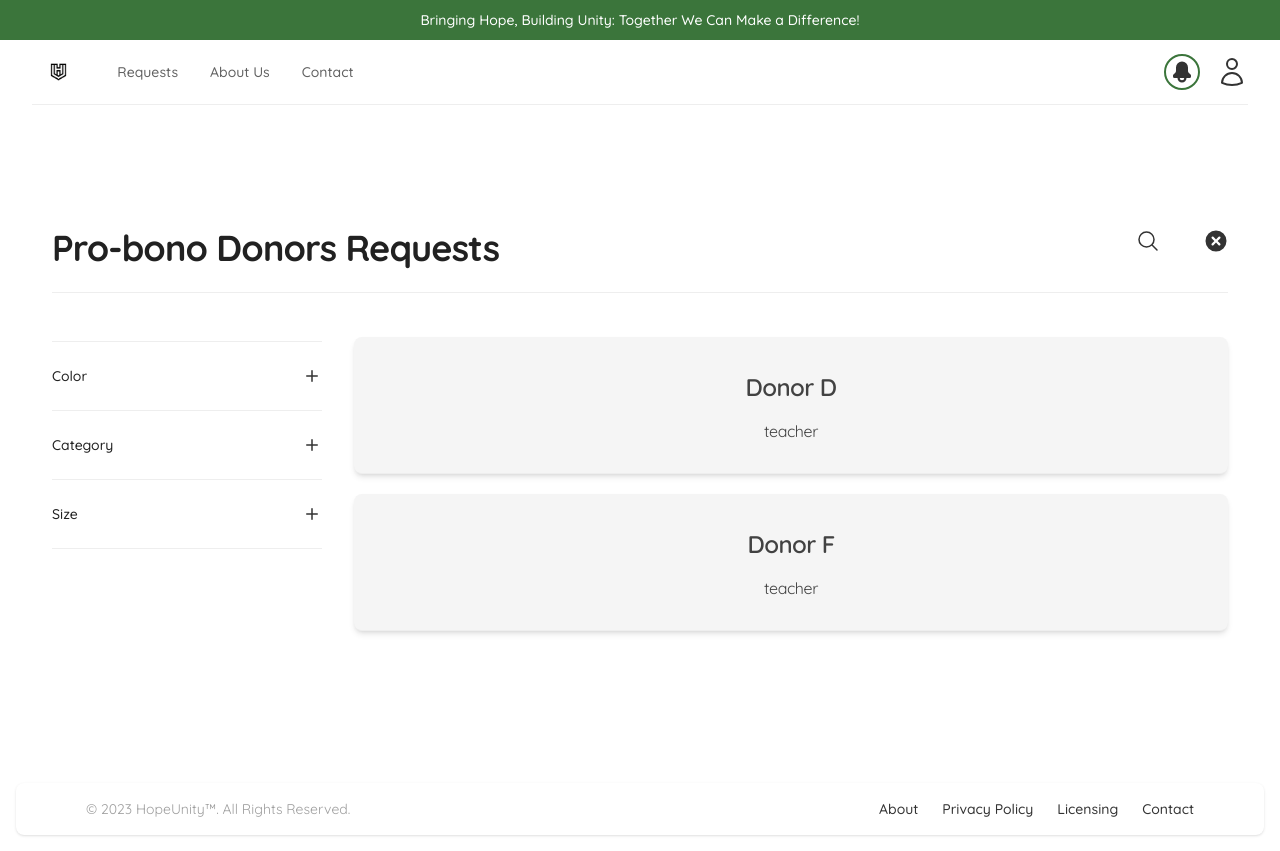
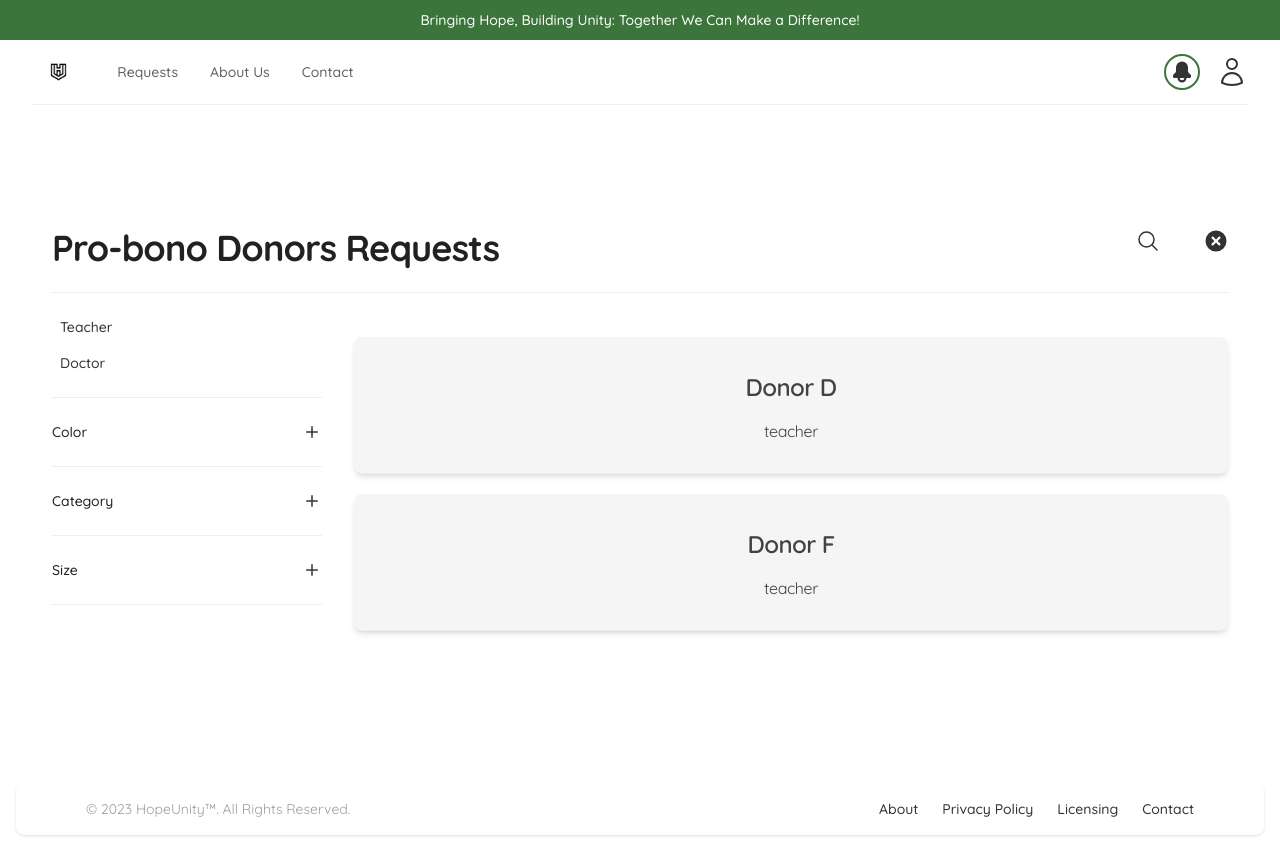
Before and after one commit to KizzleMcBizzle/FrontEnd-Charity-Website, a React (Create React App) app: page /admin/req/donors in a window 1280 px wide. Built offline with nearby package versions, Linux system fonts and the light colour scheme; data requests are answered from the project's data file.

Commit message:
Changes to FilterSideBar
now it takes type as a prop to decide which page it is coming from and where its going to

```diff
--- a/src/DonorReqFetch.js
+++ b/src/DonorReqFetch.js
@@ -18,6 +18,7 @@ const DonorReqFetch = () => {
         {donors && <FilterSideBar
                     results = {donors.filter(donor => !donor.verified)}
                     title='Pro-bono Donors Requests'
+                    type = 'donorApplicationProBono'
                     />}
     </div>
   );
--- a/src/FilterSideBar.js
+++ b/src/FilterSideBar.js
@@ -54,7 +54,8 @@ function classNames(...classes) {
     return classes.filter(Boolean).join(' ')
 }
 
-export default function Example({title , results}) {
+export default function Example({title , results , type}) {
+
     const [mobileFiltersOpen, setMobileFiltersOpen] = useState(false)
     const [open, setOpen] = useState(false)
     const [isSearchOpen, setIsSearchOpen] = useState(false);
@@ -63,7 +64,7 @@ export default function Example({title , results}) {
     const [filteredResults, setFilteredResults] = useState(results);
 
 
-    let url = ``;
+
     let page = <></>;
     let subCategories =[];
 
@@ -73,27 +74,35 @@ export default function Example({title , results}) {
     };
 
     if (Array.isArray(results) && results.length > 0) {
-      const firstResult = results[0];
+      if (type === 'adminReqOrgs') {
 
-      if (firstResult.hasOwnProperty("organizationName") && firstResult.hasOwnProperty("organizationType")) {
-        url = "/admin/req/orgs/";
         page =<OrgUseReq
                orgs ={filteredResults}
                />;
 
+
+        /*fetches all subcategories from the result*/
         const uniqueCategories = [...new Set(results.map(org => org.organizationType))];
         subCategories = addNameToOrganizationTypes(uniqueCategories);
+      }
+      else if (type === 'donorApplicationProBono') {
 
-      } else if (firstResult.hasOwnProperty("role")) {
-        url = "/admin/req/donors/";
-        page = <DonUseReq donors = {filteredResults}/>;
+            page = <DonUseReq donors = {filteredResults}/>;
+            subCategories = [
+                            {name :'Teacher'},
+                            {name:'Doctor'}
+                            ];
       }
     }
 
     const filterByCategory = (categoryName) => {
-
-
-        const filteredItems = results.filter(result => result.organizationType === categoryName);
+        let filteredItems = [];
+        if(type === 'adminReqOrgs'){
+            filteredItems = results.filter(result => result.organizationType === categoryName);
+        }
+        else if(type === 'donorApplicationProBono'){
+            filteredItems = results.filter(result => result.role.toLowerCase() === categoryName.toLowerCase());
+        }
         setFilteredResults(filteredItems);
     };
 
@@ -102,7 +111,7 @@ export default function Example({title , results}) {
         setSearchItem(searchTerm);
 
         const filteredItems = results.filter((result) =>
-        result.name.toLowerCase().includes(searchTerm.toLowerCase())
+            result.name.toLowerCase().includes(searchTerm.toLowerCase())
         );
 
     setFilteredResults(filteredItems);
--- a/src/OrgReqFetch.js
+++ b/src/OrgReqFetch.js
@@ -5,7 +5,7 @@ import FilterSideBar from "./FilterSideBar";
 
 const OrgReqFetch = () => {
 
-    const {data : orgs, isPending, error} = useFetch('http://localhost:4000/orgs');
+  const {data : orgs, isPending, error} = useFetch('http://localhost:4000/orgs');
 
 
   return (
@@ -19,7 +19,9 @@ const OrgReqFetch = () => {
         {orgs && <FilterSideBar
                   results = {orgs.filter(org => !org.verified)}
                   title='Organizations Requests'
+                  type = 'adminReqOrgs'
                  />}
+
     </div>
   );
 }
--- a/src/OrgUseReq.js
+++ b/src/OrgUseReq.js
@@ -1,7 +1,7 @@
 import { useState, useEffect } from "react";
 import { Link } from "react-router-dom";
 
-const OrgUseReq = ({orgs }) => {
+const OrgUseReq = ({ orgs }) => {
 
     const [currOrgs, setCurrOrgs] = useState(orgs);
 
```
